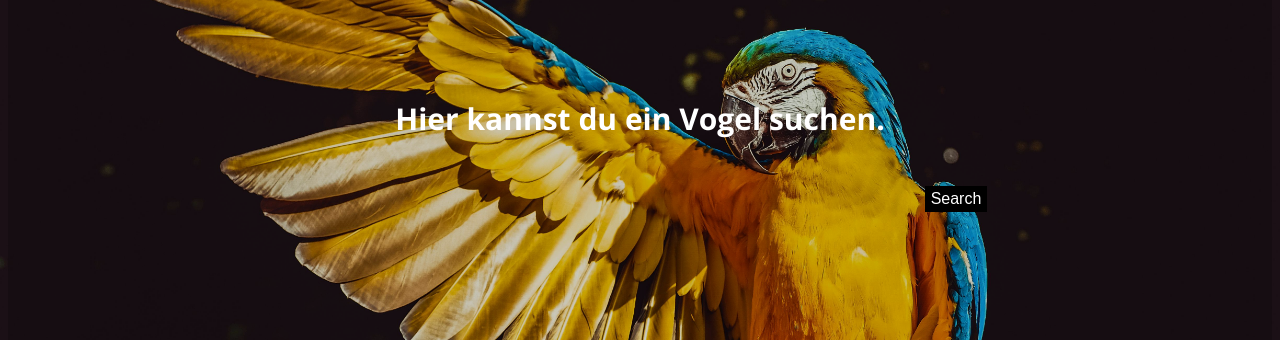
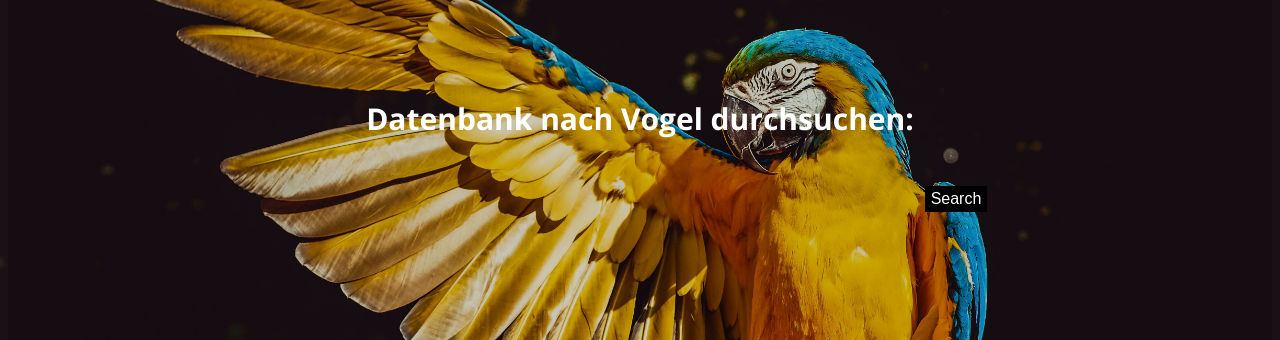
Before and after one commit to NameLloyd14a/Zugvoegel, a PHP site: page /search.php in a window 1280 px wide. Shown: the part 124-464 px from the top of the page. Run offline with PHP 8.4, Linux system fonts and the light colour scheme.

Commit message:
Update search.php

```diff
--- a/search.php
+++ b/search.php
@@ -347,7 +347,7 @@ $conn->close();
         </div>
 
     </div>
-    <h1 class="suchtitle" >Hier kannst du ein Vogel suchen.</h1>
+    <h1 class="suchtitle" >Datenbank nach Vogel durchsuchen:</h1>
 
     <div class= "hintergurndsuche">
      <div >
```
